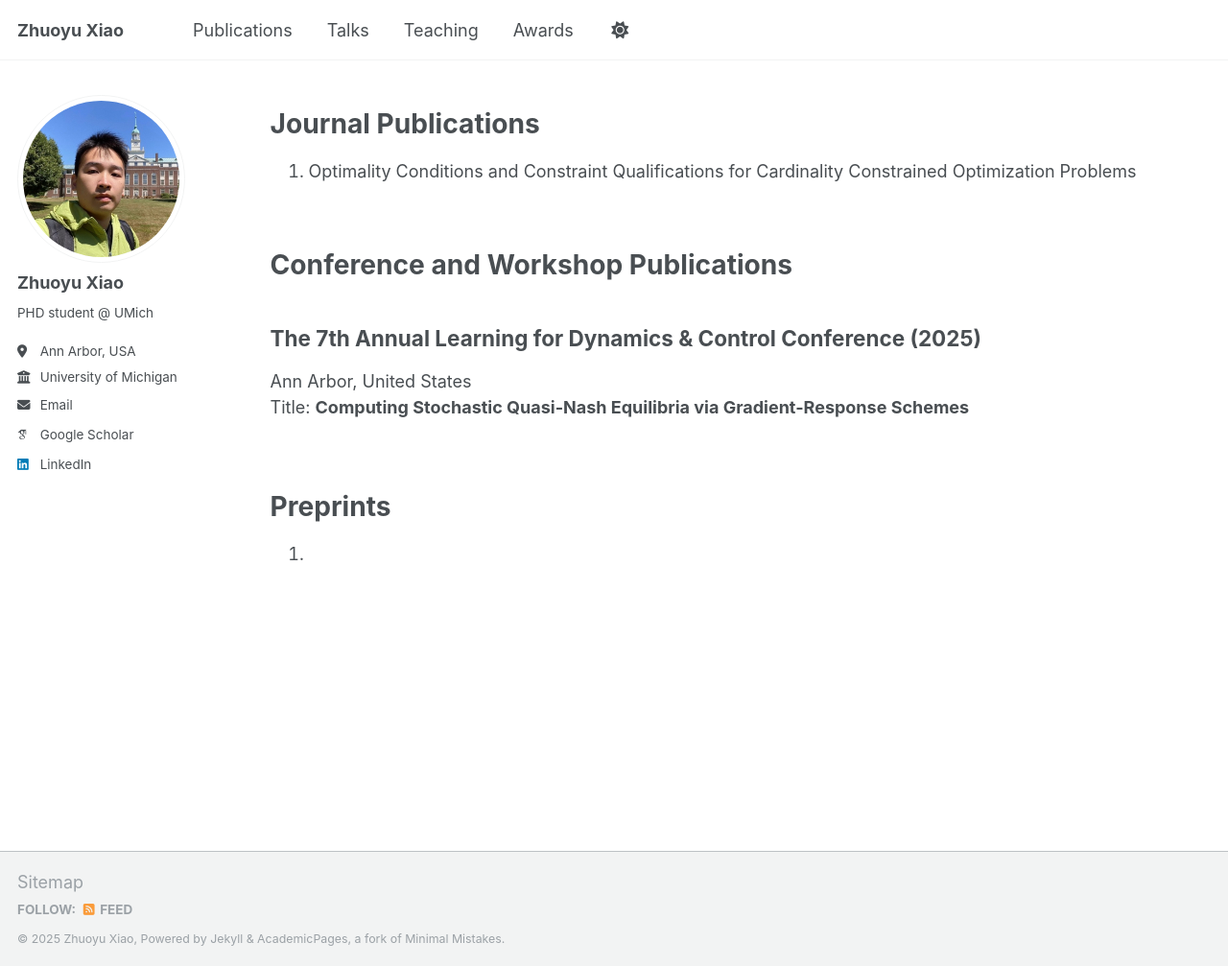
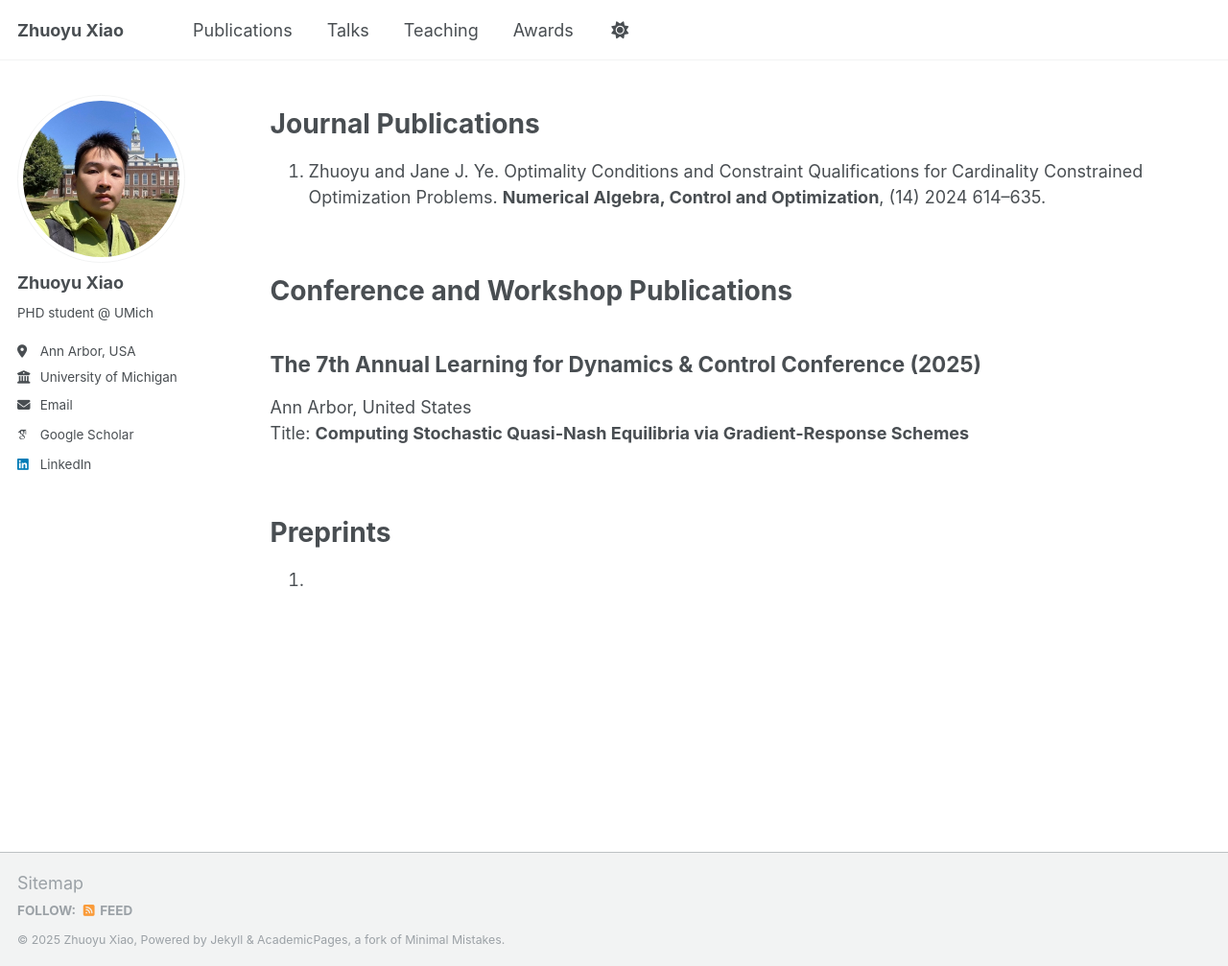
Before and after one commit to zyxiao97/zyxiao97.github.io, a Jekyll site: the page built from _pages/publications.md, in a window 1280 px wide and 1007 px high. Shown: the whole window at 96% size. Built offline with Jekyll 4.4.1, drawn with Linux system fonts in a browser that asks for light colours; some web fonts are replaced.

Commit message:
Update publications.md

```diff
--- a/_pages/publications.md
+++ b/_pages/publications.md
@@ -7,7 +7,7 @@ author_profile: true
 
 Journal Publications
 ======
-1. Optimality Conditions and Constraint Qualifications for Cardinality Constrained Optimization Problems
+1. Zhuoyu and Jane J. Ye. Optimality Conditions and Constraint Qualifications for Cardinality Constrained Optimization Problems. **Numerical Algebra, Control and Optimization**, (14) 2024 614--635.
 
 <br>
 
```
